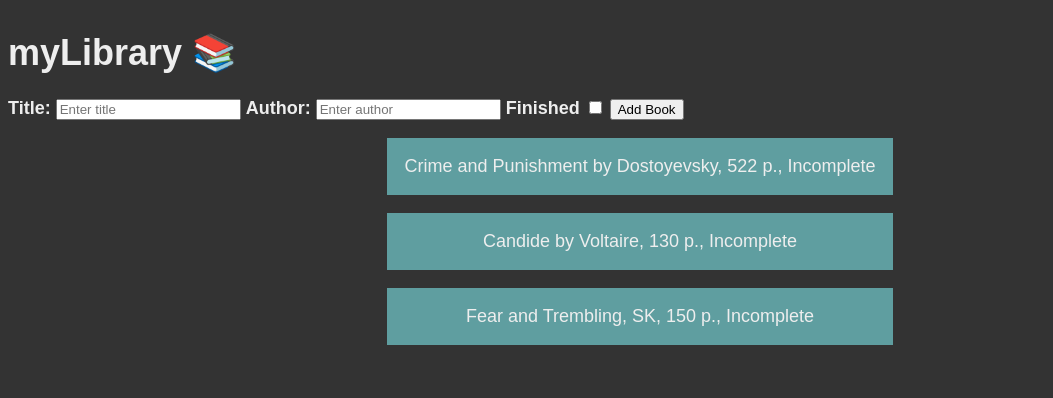
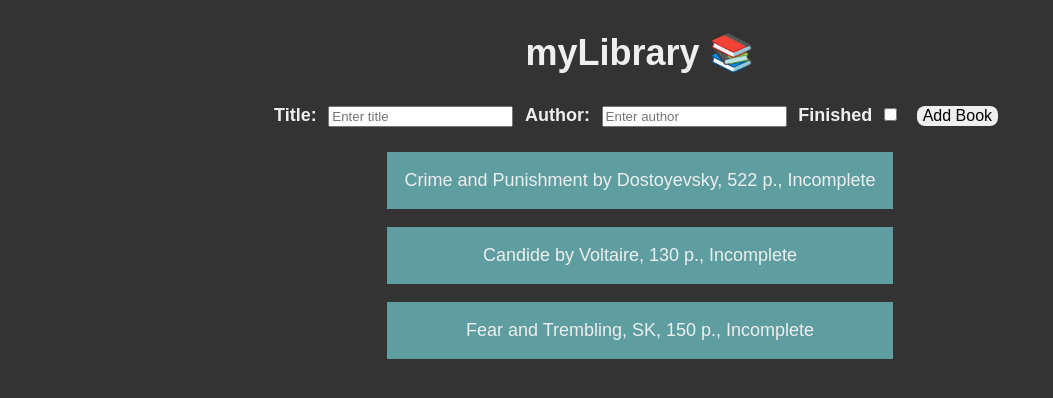
Before and after one commit to Ted-V/library-app, a plain HTML site: page index.html in a window 1280 px wide. Shown: the whole page, without its empty margins (0-1053 px from the left). Drawn offline with Linux system fonts and the light colour scheme.

Commit message:
Style form, h1

```diff
--- a/style.css
+++ b/style.css
@@ -1,4 +1,3 @@
-/*css reset*/
 html {
     box-sizing: border-box;
     font-size: 18px;
@@ -17,10 +16,31 @@ html {
     flex-direction: column;
 }
 
-  header {
+h1 {
+    display: flex;
+    justify-content: center;
+}
+
+#bookForm {
+    display: flex;
+    justify-content: center;
     text-align: center;
-    font-size: 32px;
-    margin-top: .5em;
+}
+
+input {
+    margin: .5em;
+}
+
+.addBookButton {
+    border: none;
+    border-radius: .5em;
+    cursor: pointer;
+    font-size: 16px;
+    margin: .5em;
+}
+
+.addBookButton:hover {
+    opacity: .7;
 }
 
 .container {
@@ -34,6 +54,6 @@ html {
 .book {
     padding: 1em;
     margin: .5em;
-      background-color:cadetblue;
+    background-color: cadetblue;
     text-align: center;
 }
```
Lines whose indentation alone changed are shown as unchanged.
